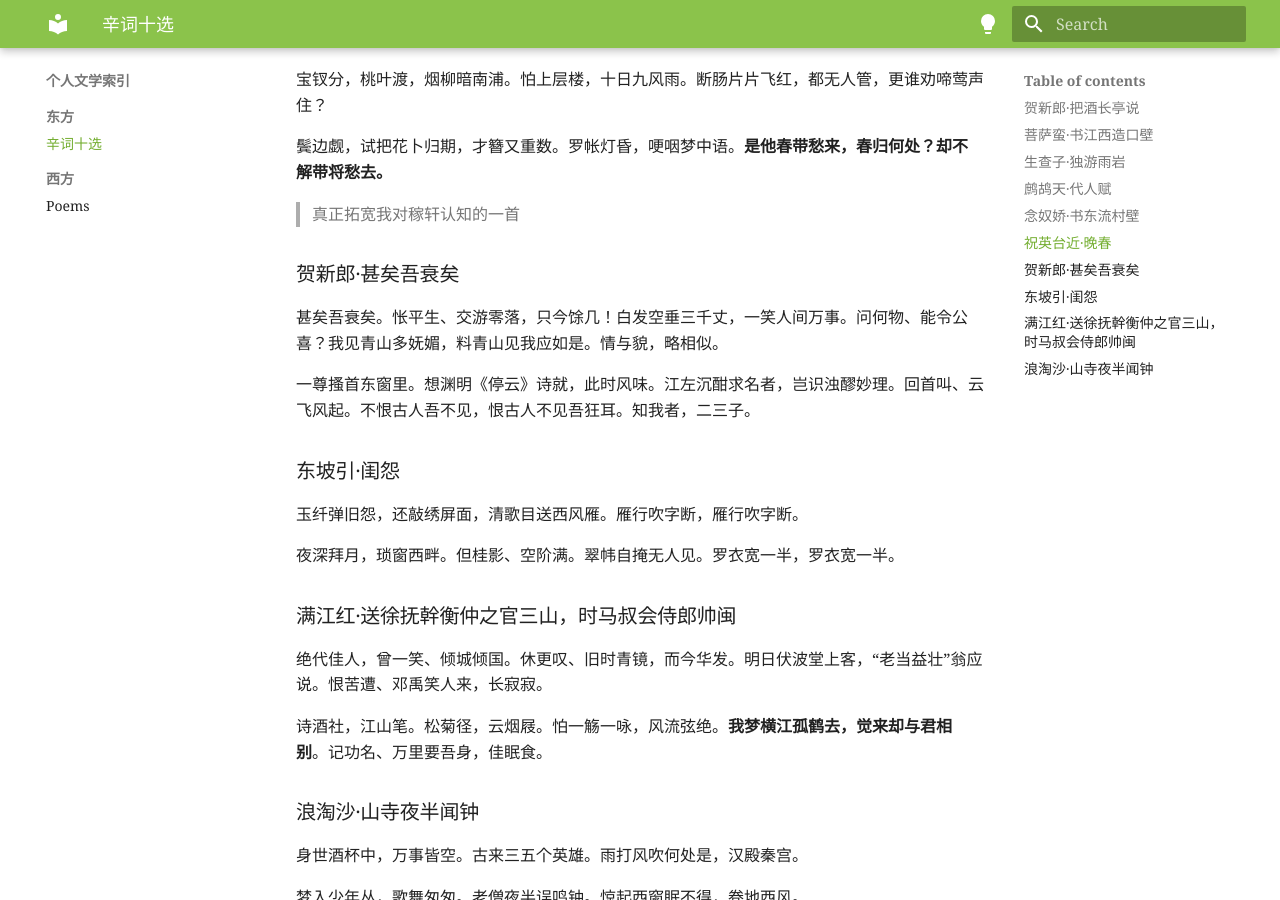
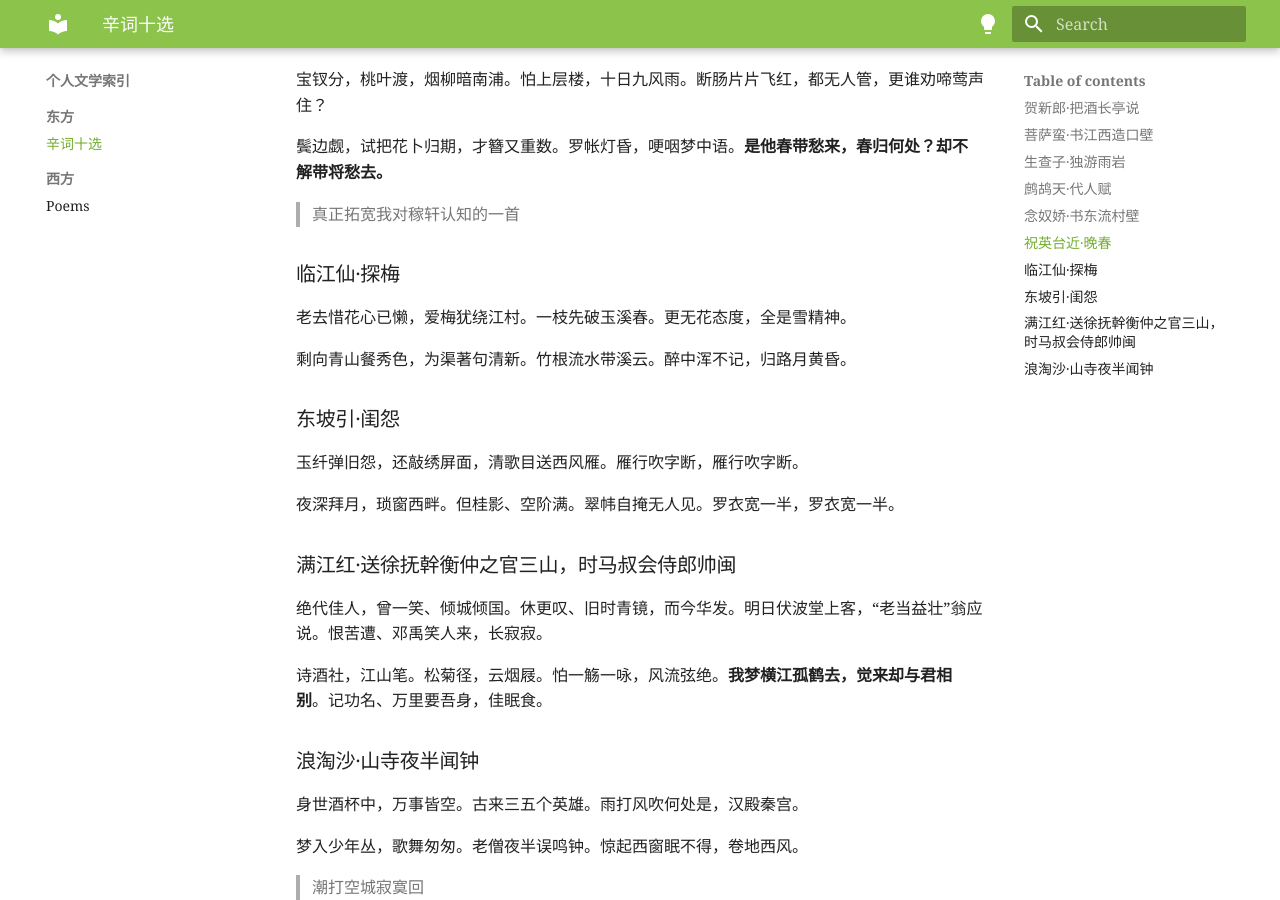
Before and after one commit to shiirin-schariac/shiirin-schariac.github.io, an MkDocs documentation site: the page built from docs/个人文学索引/东方/辛词十选.md, in a window 1280 px wide and 900 px high, scrolled down 1261 px. Built offline with MkDocs 1.6.1 and Material for MkDocs 9.7.7, drawn with Linux system fonts in a browser that asks for light colours.

Commit message:
10.24(kari)

```diff
--- a/docs/个人文学索引/东方/辛词十选.md
+++ b/docs/个人文学索引/东方/辛词十选.md
@@ -57,11 +57,11 @@
 
 
 
-### 贺新郎·甚矣吾衰矣
+### 临江仙·探梅
 
-甚矣吾衰矣。怅平生、交游零落，只今馀几！白发空垂三千丈，一笑人间万事。问何物、能令公喜？我见青山多妩媚，料青山见我应如是。情与貌，略相似。
+老去惜花心已懒，爱梅犹绕江村。一枝先破玉溪春。更无花态度，全是雪精神。
 
-一尊搔首东窗里。想渊明《停云》诗就，此时风味。江左沉酣求名者，岂识浊醪妙理。回首叫、云飞风起。不恨古人吾不见，恨古人不见吾狂耳。知我者，二三子。
+剩向青山餐秀色，为渠著句清新。竹根流水带溪云。醉中浑不记，归路月黄昏。
 
 
 
```
Also changed, not shown: docs/partialife/partial.md (+27 -0 lines).
